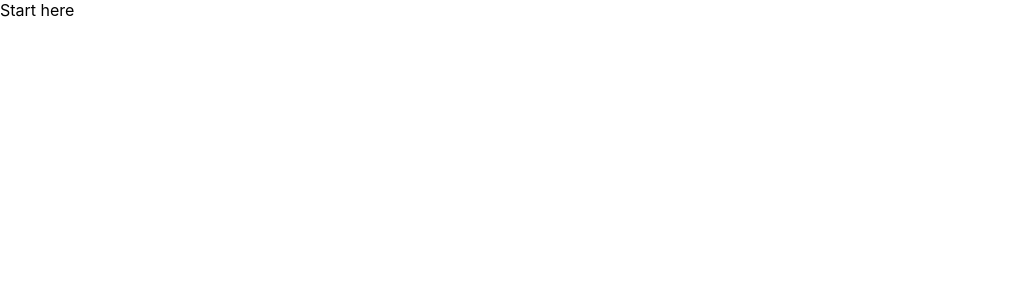
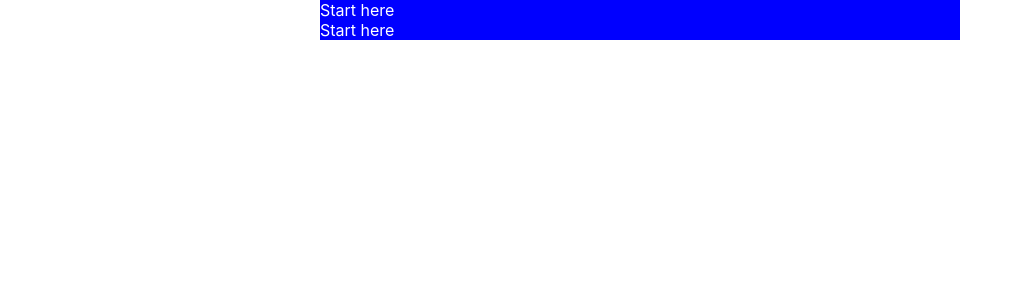
Before and after one commit to Algorithmism/Aptiv-Data-Analysis-and-Visualization, a React (Create React App) app in the folder webapp/: page / in a window 1280 px wide. Shown: the top 300 px of the page, without its empty margins (0-1022 px from the left). Built offline with nearby package versions, Linux system fonts and the light colour scheme.

Commit message:
added some css and stacked compnents ontop of eachother to ensure we can create a variable sized list

```diff
--- a/webapp/src/App.js
+++ b/webapp/src/App.js
@@ -8,6 +8,7 @@ class App extends Component {
     return (
       <div className="apper">
         <Collap />
+        <Collap />
       </div>
     );
   }
--- a/webapp/src/components/collaplist.css
+++ b/webapp/src/components/collaplist.css
@@ -6,3 +6,22 @@ figcaption, h1, h2, h3, ul, li, body, div, p, img {
     vertical-align: baseline;
     border: 0;
 }
+
+.Collapsible {
+    border-style: dotted;
+    border: aquamarine;
+    text-align: left;
+    background-color: blue;
+    margin-left: 20em;
+    margin-right: 20em;
+    color: white;
+}
+.Collapsible__contentInner {
+    text-decoration: blue;
+    border: 1em;
+    border-color: brown;
+    background-color: violet;
+    color: aqua;
+    text-align: center;
+
+}
```
Also changed, not shown: webapp/src/components/collapslist.js (+5 -4 lines).
